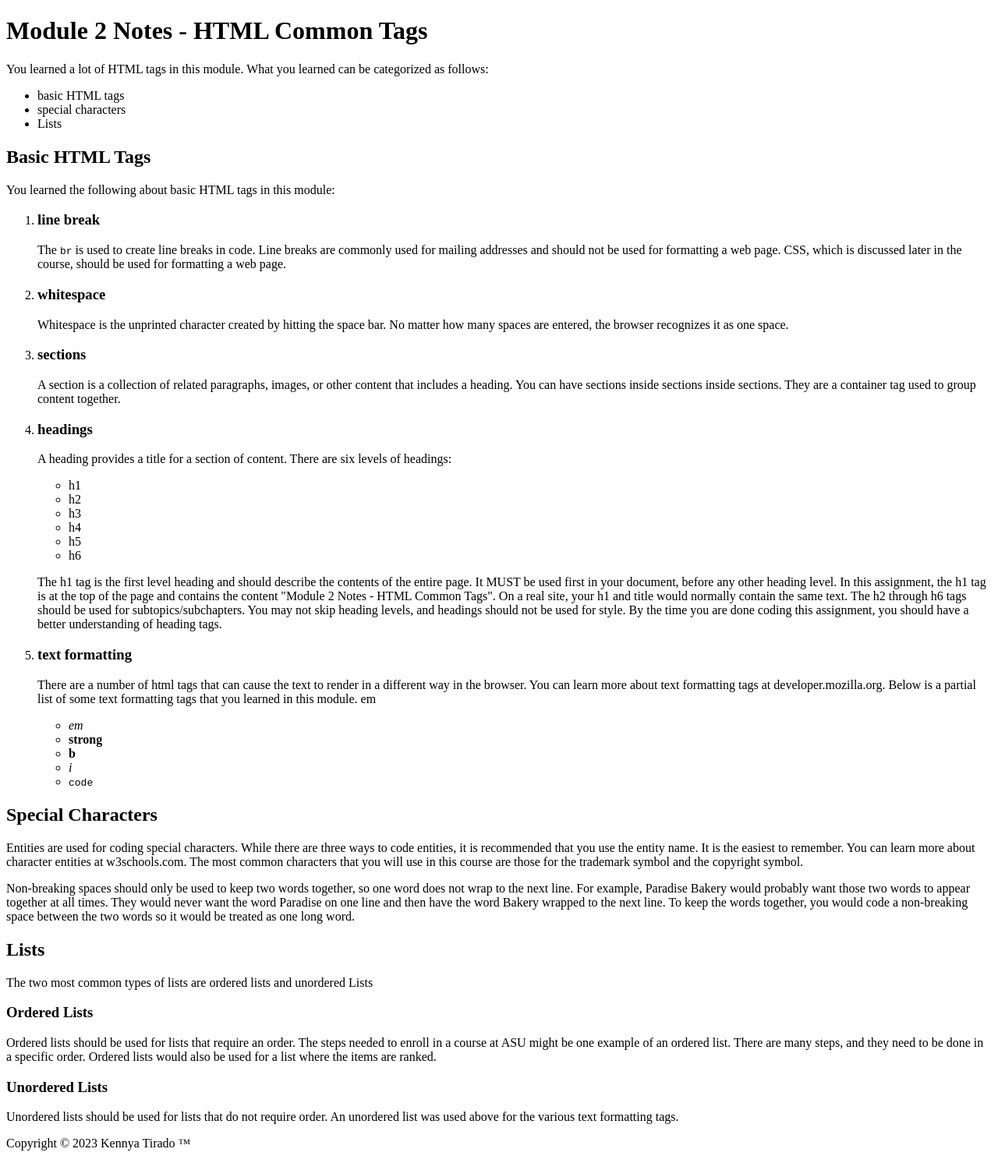
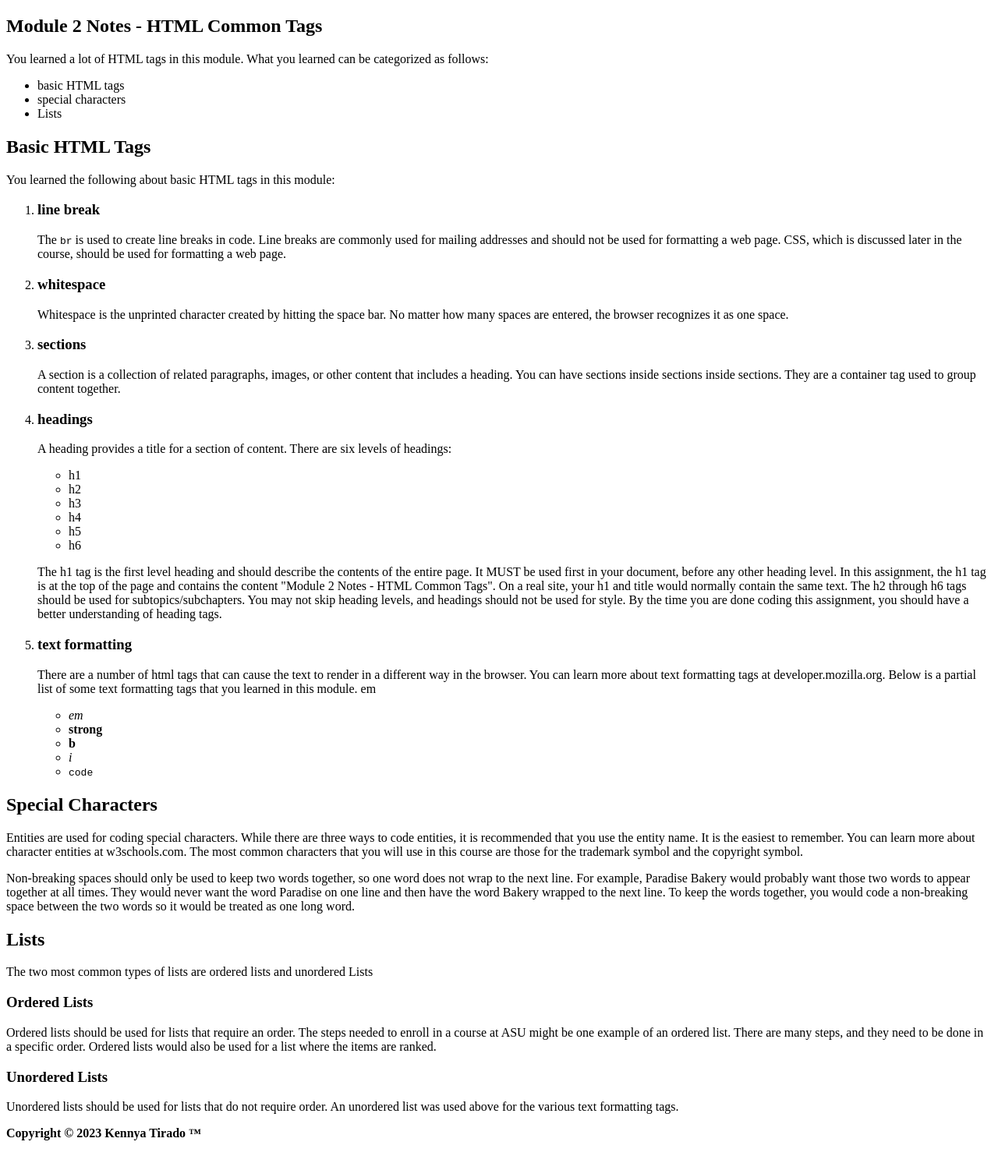
Before and after one commit to dekunny/index.html, a plain HTML site: page index.html in a window 1280 px wide. Shown: the whole page at 78% size. Drawn offline with Linux system fonts and the light colour scheme.

Commit message:
Update index.html

```diff
--- a/index.html
+++ b/index.html
@@ -8,8 +8,10 @@
 
     <body>
         <header>
-            <h1>Module 2 Notes - HTML Common Tags</h1>
-            <p>You learned a lot of HTML tags in this module. What you learned can be categorized as follows:</p>
+            <section>
+                <h1>Module 2 Notes - HTML Common Tags</h1>
+                <p>You learned a lot of HTML tags in this module. What you learned can be categorized as follows:</p>
+            </section>
         </header>
                 <ul>
                     <li>basic HTML tags</li>
@@ -114,7 +116,7 @@
             </section>
         </main>
         <footer>
-            <p>Copyright &copy; 2023 Kennya Tirado &trade;</p>
+            <p><strong>Copyright &copy; 2023 Kennya Tirado &trade;</strong></p>
         </footer>
     </body>
 </html>
```
